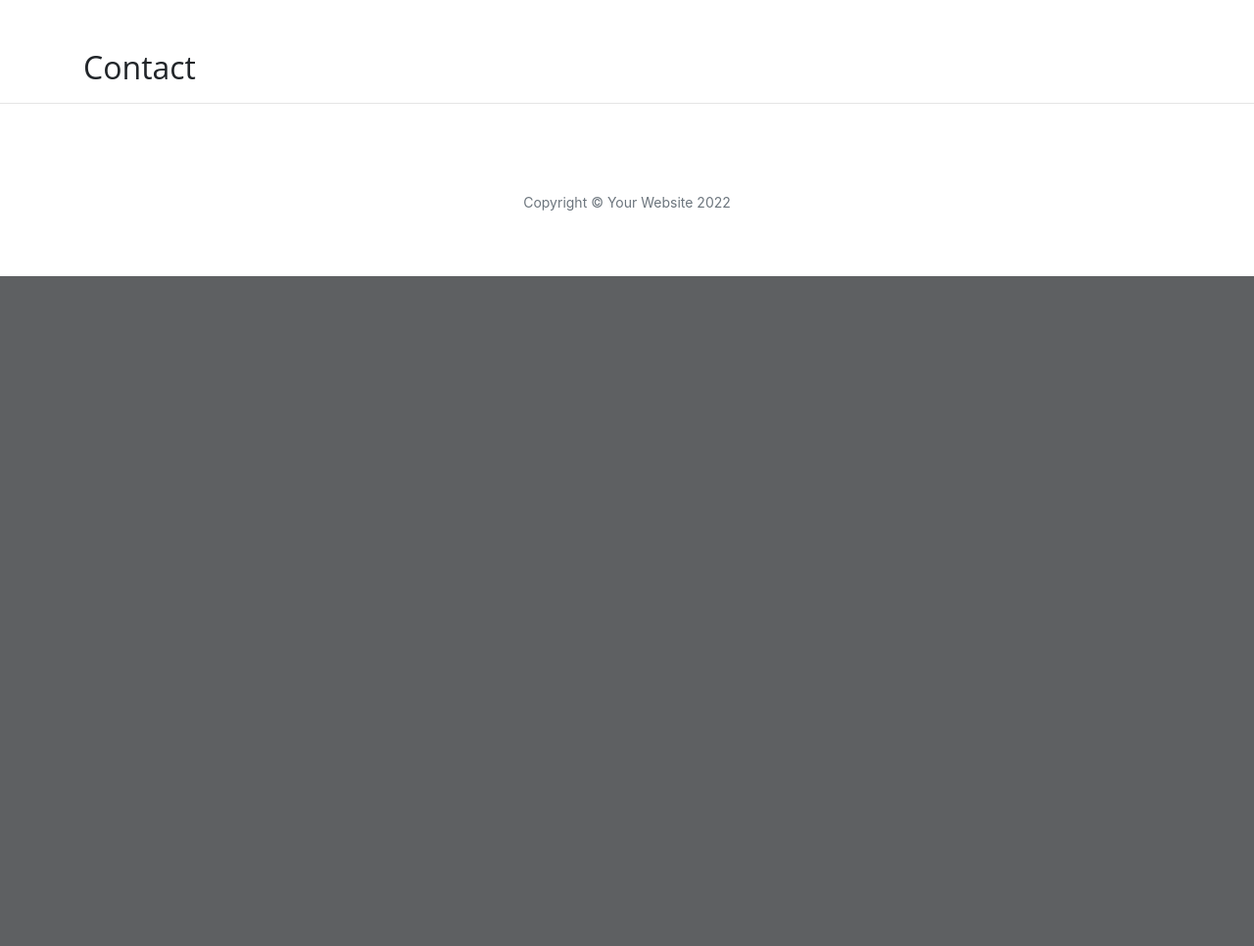
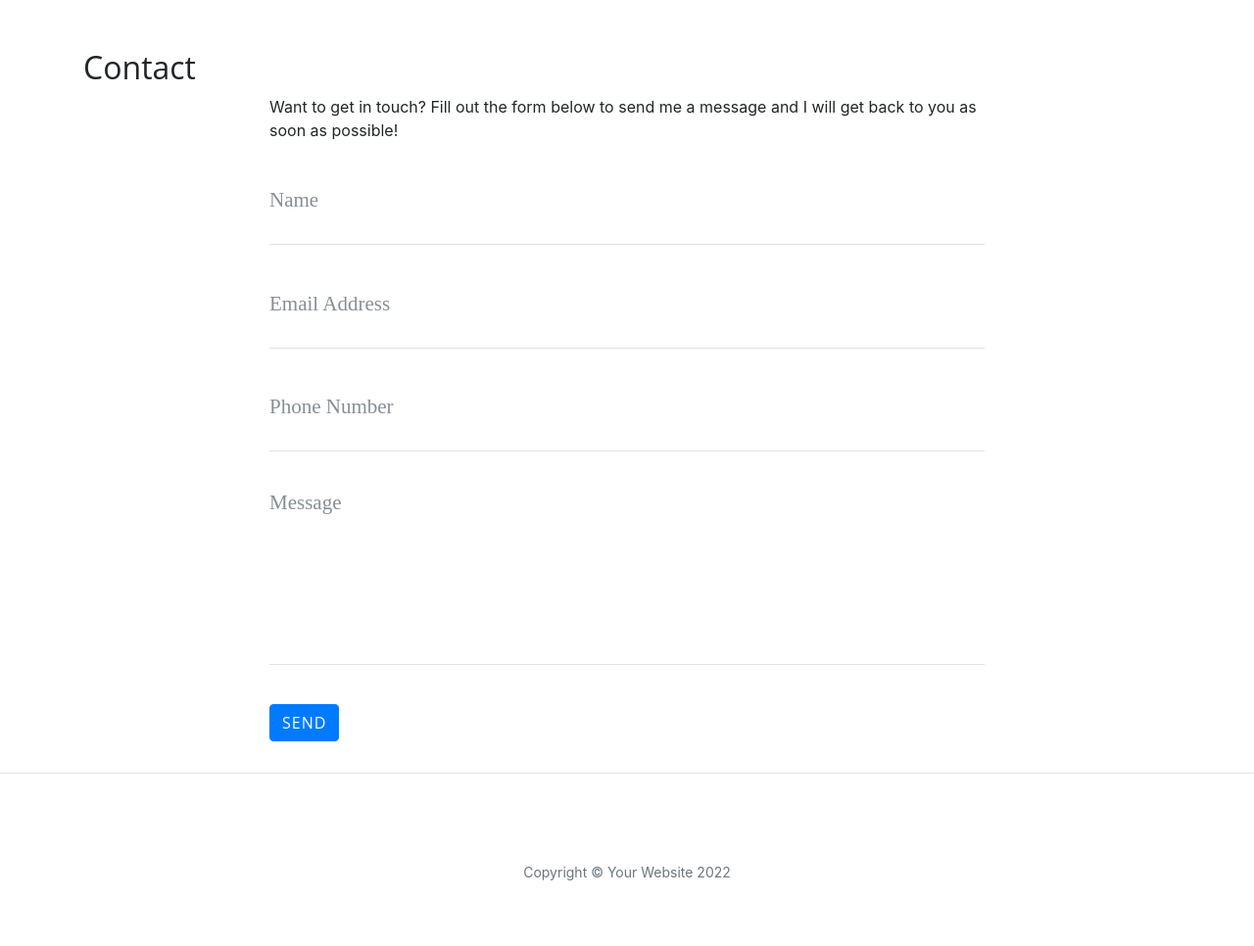
Before and after one commit to CCrocilla/thorin-flask-app, a Flask app: page /contact in a window 1280 px wide. Shown: the part 532-1498 px from the top of the page at 98% size. Before the commit the page ends 814 px from the top, so only its background shows below. Run offline with Flask 2, Linux system fonts and the light colour scheme; some libraries are stand-ins or nearby versions.

Commit message:
Deployment to Heroku

```diff
--- a/run.py
+++ b/run.py
@@ -1,10 +1,12 @@
 ''' Imports '''
 import os
 import json
-from flask import Flask, render_template
-
+from flask import Flask, render_template, request, flash
+if os.path.exists("env.py"):
+    import env
 
 app = Flask(__name__)
+app.secret_key = os.environ.get("SECRET_KEY")
 
 
 @app.route("/")
@@ -34,9 +36,14 @@ def about_member(member_name):
     return render_template("member.html", member=members)
 
 
-@app.route("/contact")
+@app.route("/contact", methods=["GET", "POST"])
 def contact():
     ''' Contact Us Page '''
+    if request.method == "POST":
+        flash("Thanks {}, we have received your message!".format(
+            request.form.get("name")))
+        # print(request.form.get("name"))
+        # print(request.form["email"])
     return render_template("contact.html", page_title="Contact")
 
 
--- a/templates/contact.html
+++ b/templates/contact.html
@@ -1,4 +1,63 @@
 {% extends "base.html" %}
 {% block content %}
+
 <h2>{{  page_title }}</h2>
+
+<div class="row">
+    <div class="col-lg-8 col-md-10 mx-auto">
+
+        {% with messages = get_flashed_messages() %}
+        {% if messages %}
+        <ul class="flashes">
+            {% for message in messages %}
+            <li>{{ message }}</li>
+            {% endfor%}
+        </ul>
+        {% endif %}
+        {% endwith %}
+
+        <p>Want to get in touch? Fill out the form below to send me a message and I will get back to you as soon as
+            possible!</p>
+        <form method="POST" name="sentMessage" id="contactForm" novalidate>
+            <div class="control-group">
+                <div class="form-group floating-label-form-group controls">
+                    <label>Name</label>
+                    <input type="text" class="form-control" placeholder="Name" name="name" id="name" required
+                        data-validation-required-message="Please enter your name.">
+                    <p class="help-block text-danger"></p>
+                </div>
+            </div>
+            <div class="control-group">
+                <div class="form-group floating-label-form-group controls">
+                    <label>Email Address</label>
+                    <input type="email" class="form-control" placeholder="Email Address" name="email" id="email"
+                        required data-validation-required-message="Please enter your email address.">
+                    <p class="help-block text-danger"></p>
+                </div>
+            </div>
+            <div class="control-group">
+                <div class="form-group col-xs-12 floating-label-form-group controls">
+                    <label>Phone Number</label>
+                    <input type="tel" class="form-control" placeholder="Phone Number" name="phone" id="phone" required
+                        data-validation-required-message="Please enter your phone number.">
+                    <p class="help-block text-danger"></p>
+                </div>
+            </div>
+            <div class="control-group">
+                <div class="form-group floating-label-form-group controls">
+                    <label>Message</label>
+                    <textarea rows="5" class="form-control" placeholder="Message" name="message" id="message" required
+                        data-validation-required-message="Please enter a message."></textarea>
+                    <p class="help-block text-danger"></p>
+                </div>
+            </div>
+            <br>
+            <div id="success"></div>
+            <div class="form-group">
+                <button type="submit" class="btn btn-primary" id="sendMessageButton">Send</button>
+            </div>
+        </form>
+    </div>
+</div>
+
 {% endblock %}
```
Also changed, not shown: 1 other file.
